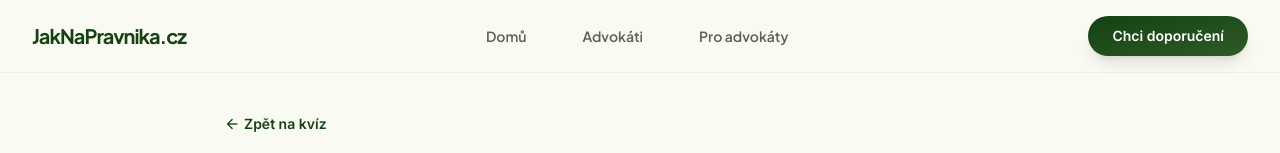
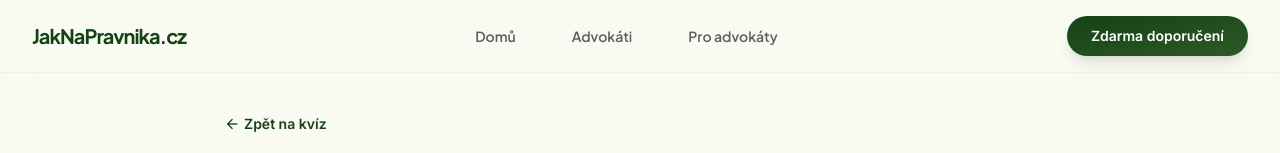
Before and after one commit to jindramich/jaknapravnika, a website: page vysledky.html in a window 1280 px wide. Shown: the top 153 px of the page. Drawn offline with nearby package versions, Linux system fonts and the light colour scheme.

Commit message:
Add files via upload

```diff
--- a/vysledky.html
+++ b/vysledky.html
@@ -4,6 +4,7 @@
   <meta charset="utf-8"/>
   <meta name="viewport" content="width=device-width, initial-scale=1.0"/>
   <title>Váš výběr advokátů | JakNaPravnika.cz</title>
+  <meta name="robots" content="noindex, nofollow">
   <link href="https://fonts.googleapis.com/css2?family=Plus+Jakarta+Sans:wght@400;500;600;700;800&family=Inter:wght@400;500;600&display=swap" rel="stylesheet"/>
   <link href="https://fonts.googleapis.com/css2?family=Material+Symbols+Outlined:wght,FILL@100..700,0..1&display=swap" rel="stylesheet"/>
   <script src="https://cdn.tailwindcss.com?plugins=forms,container-queries"></script>
@@ -30,7 +31,7 @@
       <a href="advokati.html" class="text-sm font-semibold font-['Plus_Jakarta_Sans'] text-[#191c18]/70 hover:text-[#154212] px-3 py-1 rounded-full hover:bg-[#f3f4ed] transition-all">Advokáti</a>
       <a href="registrace.html" class="text-sm font-semibold font-['Plus_Jakarta_Sans'] text-[#191c18]/70 hover:text-[#154212] px-3 py-1 rounded-full hover:bg-[#f3f4ed] transition-all">Pro advokáty</a>
     </div>
-    <a href="quiz.html" class="bg-gradient-to-br from-[#154212] to-[#2d5a27] text-white px-6 py-2.5 rounded-full text-sm font-bold shadow-lg active:scale-95 transition-all">Chci doporučení</a>
+    <a href="quiz.html" class="bg-gradient-to-br from-[#154212] to-[#2d5a27] text-white px-6 py-2.5 rounded-full text-sm font-bold shadow-lg active:scale-95 transition-all">Zdarma doporučení</a>
   </div>
 </nav>
 
```
